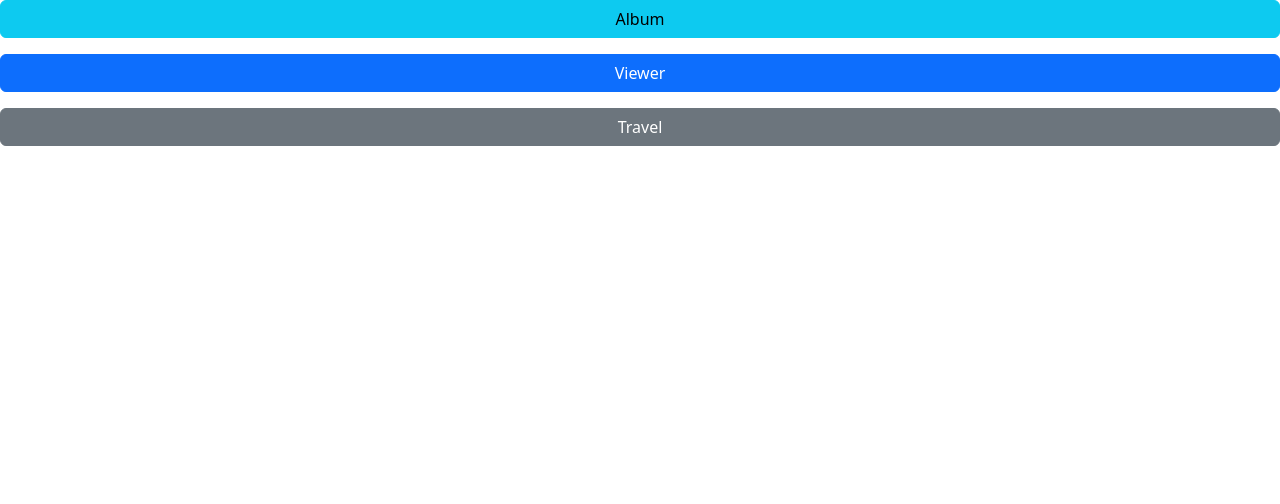
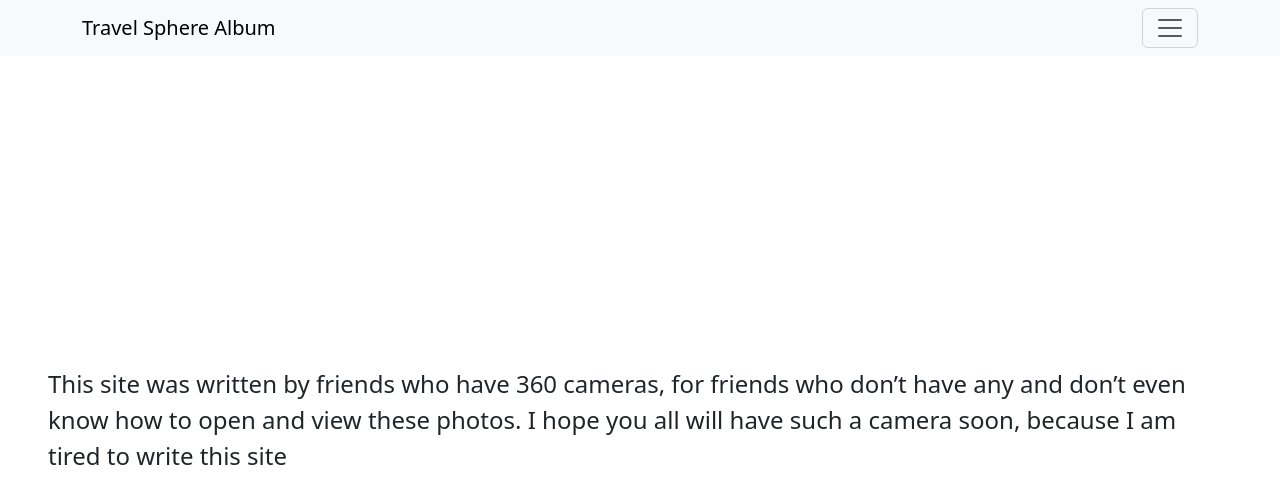
Before and after one commit to SirlLizz/TravelSphereAlbum, a React (Create React App) app: page / in a window 1280 px wide. Shown: the top 504 px of the page. Built offline with nearby package versions, Linux system fonts and the light colour scheme.

Commit message:
Rebuild HomePage

```diff
--- a/package.json
+++ b/package.json
@@ -3,6 +3,7 @@
   "version": "0.1.0",
   "private": true,
   "dependencies": {
+    "@photo-sphere-viewer/core": "^5.9.0",
     "@testing-library/jest-dom": "^5.17.0",
     "@testing-library/react": "^13.4.0",
     "@testing-library/user-event": "^13.5.0",
--- a/src/App.css
+++ b/src/App.css
@@ -2,12 +2,11 @@
     background-color: #282c34;
 }
 
-.photo-sphere-container{
+.flex-container {
     display: flex;
-    flex-direction: column;
     height: 100%;
 }
 
-.photo-sphere-stretch {
+.flex-stretch {
     flex-grow: 1;
 }
--- a/src/App.js
+++ b/src/App.js
@@ -6,12 +6,14 @@ import Viewer from "./pages/Viewer";
 import Album from "./pages/Album";
 import Travel from "./pages/Travel";
 import NoMatch from "./pages/NoMatch";
+import NavBar from './components/NavBar';
 
 
 class App extends React.Component {
     render() {
         return (
         <Router>
+            <NavBar />
             <Routes>
                 <Route exact path="/" element={<Home/>} />
                 <Route exact path="/album" element={ <Album/> } />
--- a/src/components/NavBar.js
+++ b/src/components/NavBar.js
@@ -7,8 +7,8 @@ import Navbar from 'react-bootstrap/Navbar';
 class NavBar extends React.Component {
     render() {
         return (
-            <Navbar expand="lg" className="bg-body-tertiary">
-            <Container fluid="md">
+            <Navbar expand="xxl" className="bg-body-tertiary">
+            <Container fluid="xl">
                 <Navbar.Brand href="/">Travel Sphere Album</Navbar.Brand>
                 <Navbar.Toggle aria-controls="basic-navbar-nav" />
                 <Navbar.Collapse id="basic-navbar-nav">
--- a/src/components/UploadFile.js
+++ b/src/components/UploadFile.js
@@ -1,5 +1,5 @@
 import React, { useState } from "react";
-import { Button, Form, Modal, ProgressBar } from "react-bootstrap";
+import { Button, Form, Modal } from "react-bootstrap";
 
 const UploadFile = props => {
   const [showModal, setShowModal] = useState(false);
@@ -28,7 +28,7 @@ const UploadFile = props => {
         </Modal.Header>
         <Modal.Body>
           <Form onSubmit={handleFileSubmit} encType="multipart/form-data">
-              <Form.Group controlId="formBasicFolderName" className="my-2">
+            <Form.Group className="my-2">
               <Form.Control
                 type="file"
                 onChange={(e) => {
@@ -36,7 +36,7 @@ const UploadFile = props => {
                 }}
               />
             </Form.Group>
-              <Form.Group controlId="formBasicFolderSubmit" className="mt-5">
+            <Form.Group className="mt-5">
               <Button
                 type="submit"
                 className="form-control"
--- a/src/components/Viewer.js
+++ b/src/components/Viewer.js
@@ -18,9 +18,9 @@ class ViewerWindow extends React.Component {
 
     render() {
         return (
-            <div class="photo-sphere-container">
+            <div className="flex-container flex-column">
                 <UploadFile fileHandler = {this.fileHandler}/>
-                <div class="photo-sphere-stretch ">
+                <div className="flex-stretch ">
                     {this.state.file && (<ReactPhotoSphereViewer
                         src={URL.createObjectURL(this.state.file)}
                         height={"100%"}
--- a/src/pages/Album.js
+++ b/src/pages/Album.js
@@ -1,16 +1,10 @@
 import React from 'react';
-import { Container } from 'react-bootstrap';
-import NavBar from '../components/NavBar';
 
 function Album() {
     return (
-        <Container>
-            <NavBar />
-            <div>
-                <p>This is the Album page!</p>
-            </div>
-        </Container>
-
+        <>
+            <p>This is the Album page!</p>
+        </>
     );
 }
 export default Album;
--- a/src/pages/Home.js
+++ b/src/pages/Home.js
@@ -1,14 +1,12 @@
 import React from 'react';
-import Button from 'react-bootstrap/Button';
-import Stack from 'react-bootstrap/Stack';
 
 function Home() {
     return (
-        <Stack gap={3}>
-            <Button variant="info" href="album">Album</Button>{' '}
-            <Button variant="primary" href="viewer">Viewer</Button>{' '}
-            <Button variant="secondary" href="travel">Travel</Button>{' '}
-        </Stack>
+        <div class="flex-container">
+            <p class="d-flex justify-content-center align-items-center mx-5 text-wrap fs-4">
+                This site was written by friends who have 360 cameras, for friends who don’t have any and don’t even know how to open and view these photos. I hope you all will have such a camera soon, because I am tired to write this site
+            </p>
+        </div>
     );
 }
 export default Home;
--- a/src/pages/Travel.js
+++ b/src/pages/Travel.js
@@ -1,15 +1,10 @@
 import React from 'react';
-import { Container } from 'react-bootstrap';
-import NavBar from '../components/NavBar';
 
 function Travel() {
     return (
-        <Container fluid="xxl">
-            <NavBar />
-            <div>
-                <p>This is the Travel page!</p>
-            </div>
-        </Container>
+        <>
+            <p>This is the Travel page!</p>
+        </>
     );
 }
 export default Travel;
--- a/src/pages/Viewer.js
+++ b/src/pages/Viewer.js
@@ -1,13 +1,10 @@
 import React from 'react';
-import { Container } from 'react-bootstrap';
-import NavBar from '../components/NavBar';
 import ViewerWindow from '../components/Viewer';
 
 function Viewer() {
     return (
         <>
-            <NavBar />
-            <ViewerWindow/>
+            <ViewerWindow />
         </>
     );
 }
```
Lines whose indentation alone changed are shown as unchanged.
